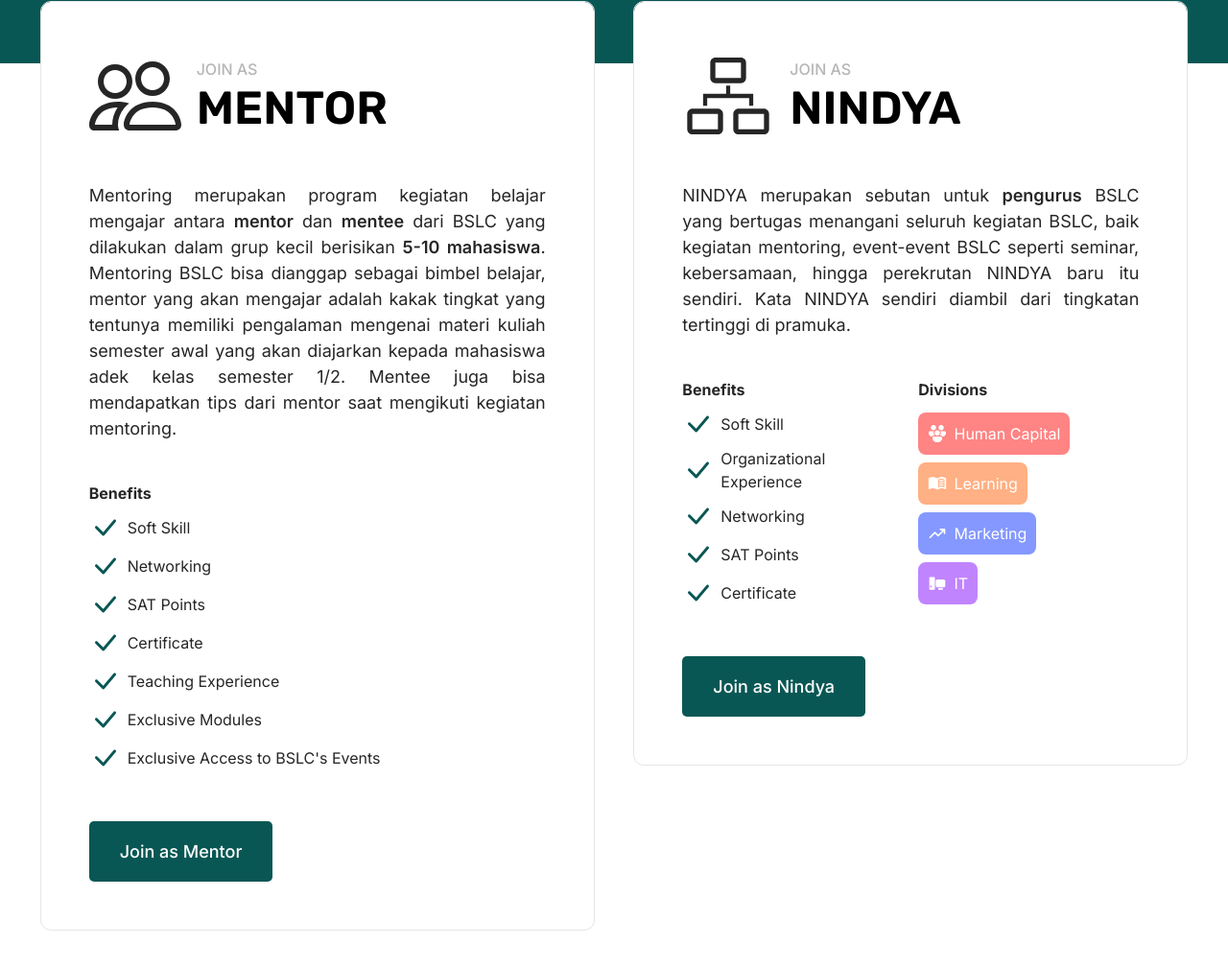
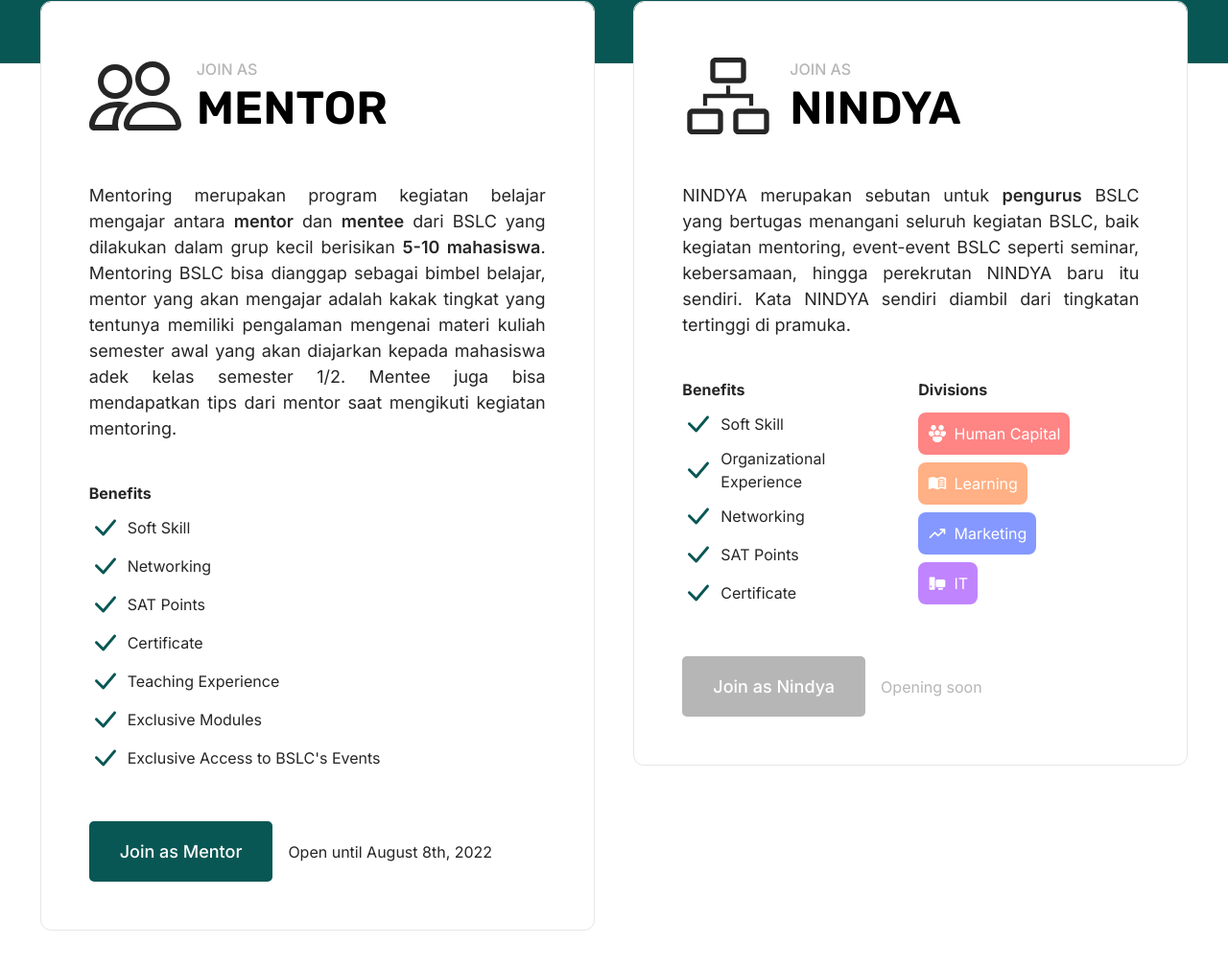
Before and after one commit to BinusStudentLearningCommunity/join.bslc.or.id, a plain HTML site: page index.html in a window 1280 px wide. Shown: the part 341-1350 px from the top of the page at 96% size. Drawn offline with Linux system fonts and the light colour scheme.

Commit message:
Edited join button

```diff
--- a/assets/css/style.css
+++ b/assets/css/style.css
@@ -186,6 +186,21 @@ section{
 }
 
 /* Register Button */
+.card__register{
+    display: flex;
+    align-items: center;
+    gap: 1rem;
+}
+.closed p{
+    color: var(--ultralight)
+}
+.closed .card__register__button{
+    background-color: var(--ultralight);
+    pointer-events: none;
+    cursor: not-allowed;
+}
+
+
 .card__register__button{
     background-color: var(--bslc-dark);
     display: inline-block;
--- a/index.html
+++ b/index.html
@@ -35,7 +35,7 @@
         <div class="mentor card">
             <div class="card__header">
                 <div class="card__header__logo">
-                    <img src="assets/img/MENTOR_logo.svg">
+                    <img src="assets/img/MENTOR_logo.svg" >
                 </div>
                 <div class="card__header__text">
                     <p>JOIN AS</p>
@@ -91,6 +91,7 @@
                 <div class="card__register__button" onclick="registerMentor()">
                     <p>Join as Mentor</p>
                 </div>
+                <p>Open until August 8th, 2022</p>
             </div>
         </div>
         <div class="nindya card">
@@ -157,10 +158,11 @@
                     </div>
                 </div>
             </div>
-            <div class="card__register">
+            <div class="card__register closed">
                 <div class="card__register__button">
                     <p>Join as Nindya</p>
                 </div>
+                <p>Opening soon</p>
             </div>
         </div>
     </section>
```
